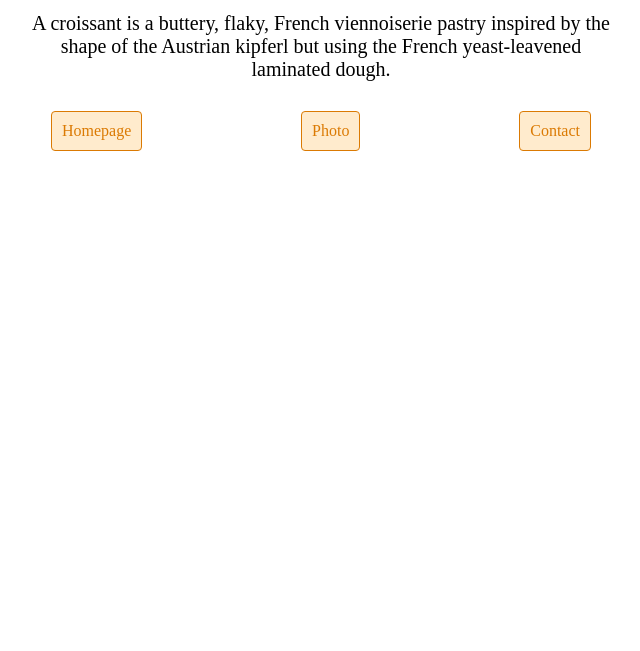
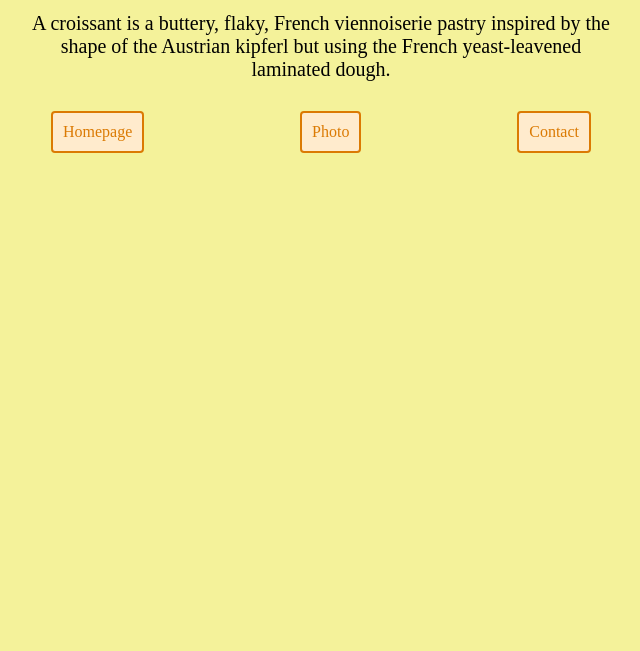
Before and after one commit to Ishani-Morgan04/W3L5_Multiple_Hosting_Pages_Challenge, a plain HTML site: page index.html in a window 1280 px wide. Shown: the part 149-800 px from the top of the page, without its empty margins (319-959 px from the left). Drawn offline with Linux system fonts and the light colour scheme.

Commit message:
Re-styled the site

```diff
--- a/src/styles.css
+++ b/src/styles.css
@@ -6,6 +6,7 @@ body {
   width: 600px;
   margin: 40px auto;
   padding: 20px 0;
+  background-color: rgb(244, 242, 154);
 }
 
 h1 {
@@ -34,7 +35,7 @@ img {
 
 .navigation-links a {
   color: var(--primary-color);
-  border: 1px solid var(--primary-color);
+  border: 2px solid var(--primary-color);
   padding: 10px;
   border-radius: 4px;
   background-color: blanchedalmond;
```
